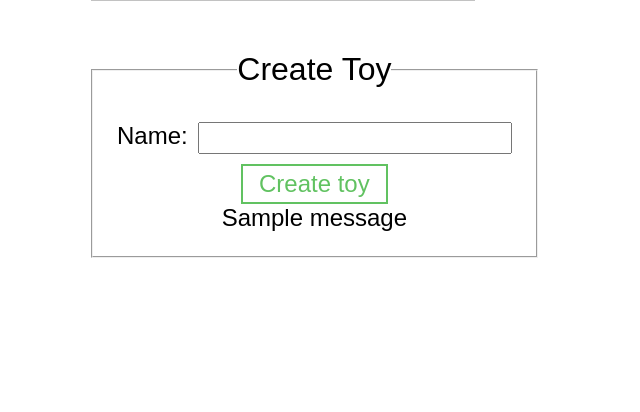
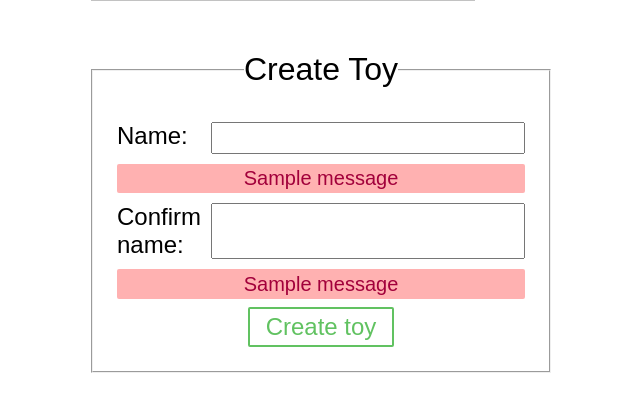
Before and after one commit to ChristianMLand/demos, a Flask app: page /toys in a window 1280 px wide. Shown: the part 275-687 px from the top of the page, without its empty margins (357-997 px from the left). Run offline with Flask 2, Linux system fonts and the light colour scheme; tables that the repository leaves empty or names only in its code hold one stand-in row (values such as "Sample post"); one stand-in notice (Sample message) is shown.

Commit message:
added passing multiple fields into validators

```diff
--- a/python/dog/flask_app/models/schema_model.py
+++ b/python/dog/flask_app/models/schema_model.py
@@ -1,8 +1,6 @@
 from flask import flash
 from flask_app.config.mysqlconnection import connectToMySQL
 from flask_app import db
-
-#TODO more error handling
 
 class Schema:
     '''
@@ -148,16 +146,18 @@ class Schema:
             Boolean determining whether all of the data is valid or not
         '''
         is_valid = True
+
         for field,valids in cls.validators.items():
-            for valid,msg in valids:
-                if not valid(data.get(field)):
-                    flash(msg)
+            for valid,msg,kwargs in valids:
+                kwargs = {k:data.get(v) for k,v in kwargs.items()}
+                if not valid(data.get(field),**kwargs):
+                    flash(msg,f"{cls.__name__}.{field}")
                     is_valid = False
                     break
         return is_valid
 
     @classmethod
-    def validator(cls,msg):
+    def validator(cls,msg,**kwargs):
         '''
         Decorator used to register validators to a given class.
 
@@ -172,7 +172,7 @@ class Schema:
         def register(func):
             cls.validators = getattr(cls,"validators",{})
             cls.validators[func.__name__] = cls.validators.get(func.__name__,[])
-            cls.validators[func.__name__].append((func,msg))
+            cls.validators[func.__name__].append((func,msg,kwargs))
         return register
 #----------------------------------------------#
     def __repr__(self):#more readable representation
--- a/python/dog/flask_app/models/toy_model.py
+++ b/python/dog/flask_app/models/toy_model.py
@@ -34,4 +34,8 @@ def name(val):
 def name(val):
     return len(val) >= 3
 
-from flask_app.models.dog_model import Dog#circular import with Dog
+@Toy.validator("Toy names should match!",match="name")
+def confirm_name(val,match):
+    return val == match
+
+from flask_app.models.dog_model import Dog#at bottom because of circular import with Dog
--- a/python/dog/flask_app/static/style.css
+++ b/python/dog/flask_app/static/style.css
@@ -17,6 +17,7 @@ button{
     color: #61c261;
     border: 2px solid #61c261;
     transition: 2500 0% ease;
+    border-radius: 2px;
 }
 button:hover{
     background: #61c261;
@@ -85,3 +86,11 @@ th{
 tbody>:nth-child(2n){
     background: #e7e7e7;
 }
+.error{
+    color: #a2003b;
+    font-size: 20px;
+    background: #ff00004e;
+    border-radius:2px;
+    padding: 0.2rem 0;
+    margin: 0.5rem 0;
+}
--- a/python/dog/flask_app/templates/all_toys.html
+++ b/python/dog/flask_app/templates/all_toys.html
@@ -27,7 +27,6 @@
                 {% endfor %}
             </tbody>
         </table>
-        {% with messages = get_flashed_messages() %}
         <form action="/toys/create" method="POST">
             <fieldset>
                 <legend>Create Toy</legend>
@@ -35,15 +34,23 @@
                     <label for="name">Name:</label>
                     <input id="name" type="text" name="name">
                 </div>
+                {% with errors = get_flashed_messages(category_filter=["Toy.name"]) %}
+                    {% for error in errors %}
+                        <p class="error">{{error}}</p>
+                    {% endfor %}
+                {% endwith %}
+                <div class="form-group">
+                    <label for="confirm_name">Confirm name:</label>
+                    <input id="confirm_name" type="text" name="confirm_name">
+                </div>
+                {% with errors = get_flashed_messages(category_filter=["Toy.confirm_name"]) %}
+                    {% for error in errors %}
+                        <p class="error">{{error}}</p>
+                    {% endfor %}
+                {% endwith %}
                 <button>Create toy</button>
-                {% if messages %}
-                    {% for message in messages %}
-                        <p>{{message}}</p>
-                    {% endfor %}
-                {% endif %}
             </fieldset>
         </form>
-        {% endwith %}
     </div>
 </body>
 </html>
```
Also changed, not shown: python/dog/flask_app/models/dog_model.py (+1 -9 lines), python/dog/flask_app/templates/index.html (+11 -7 lines), 1 other file.
